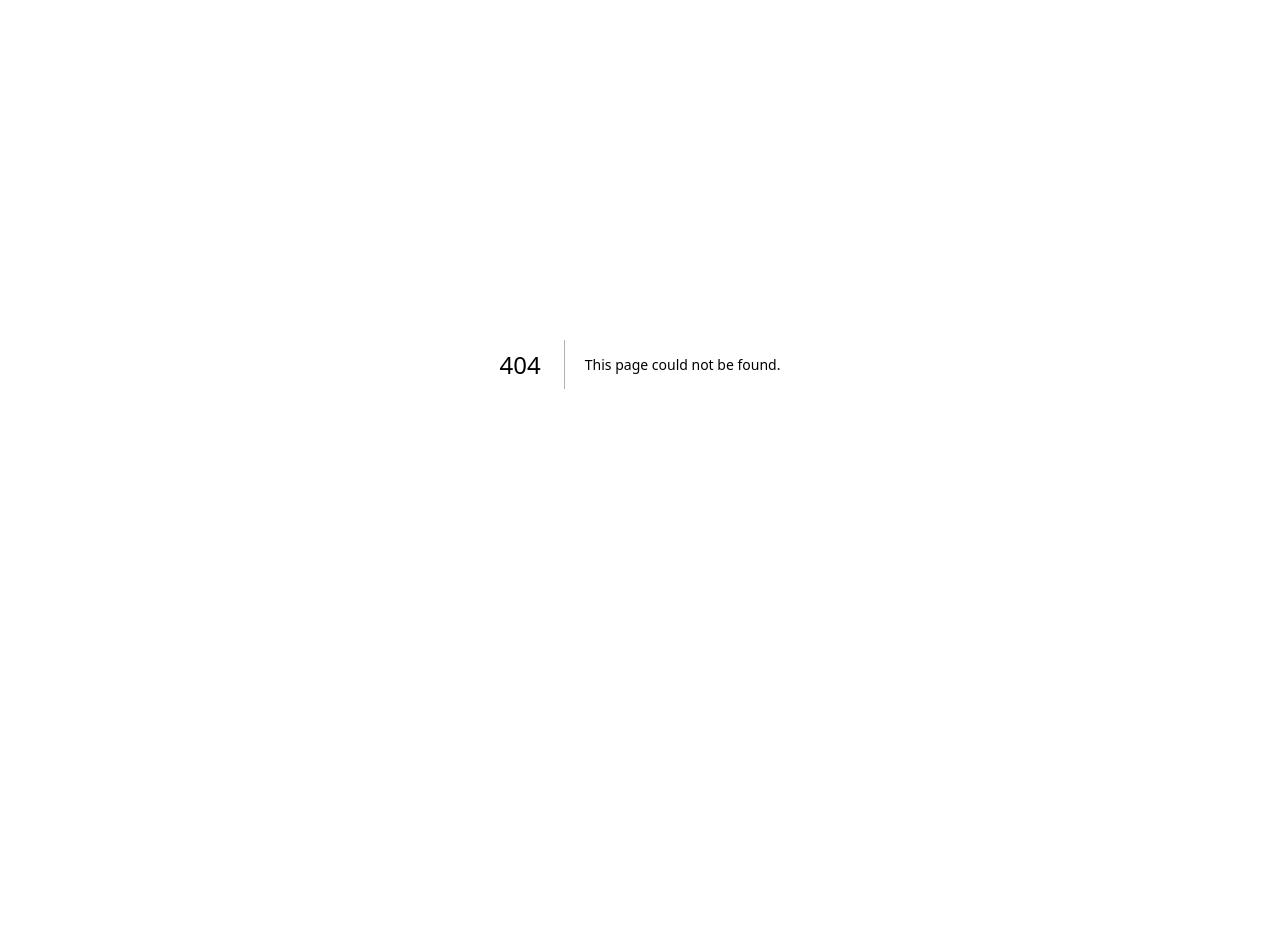
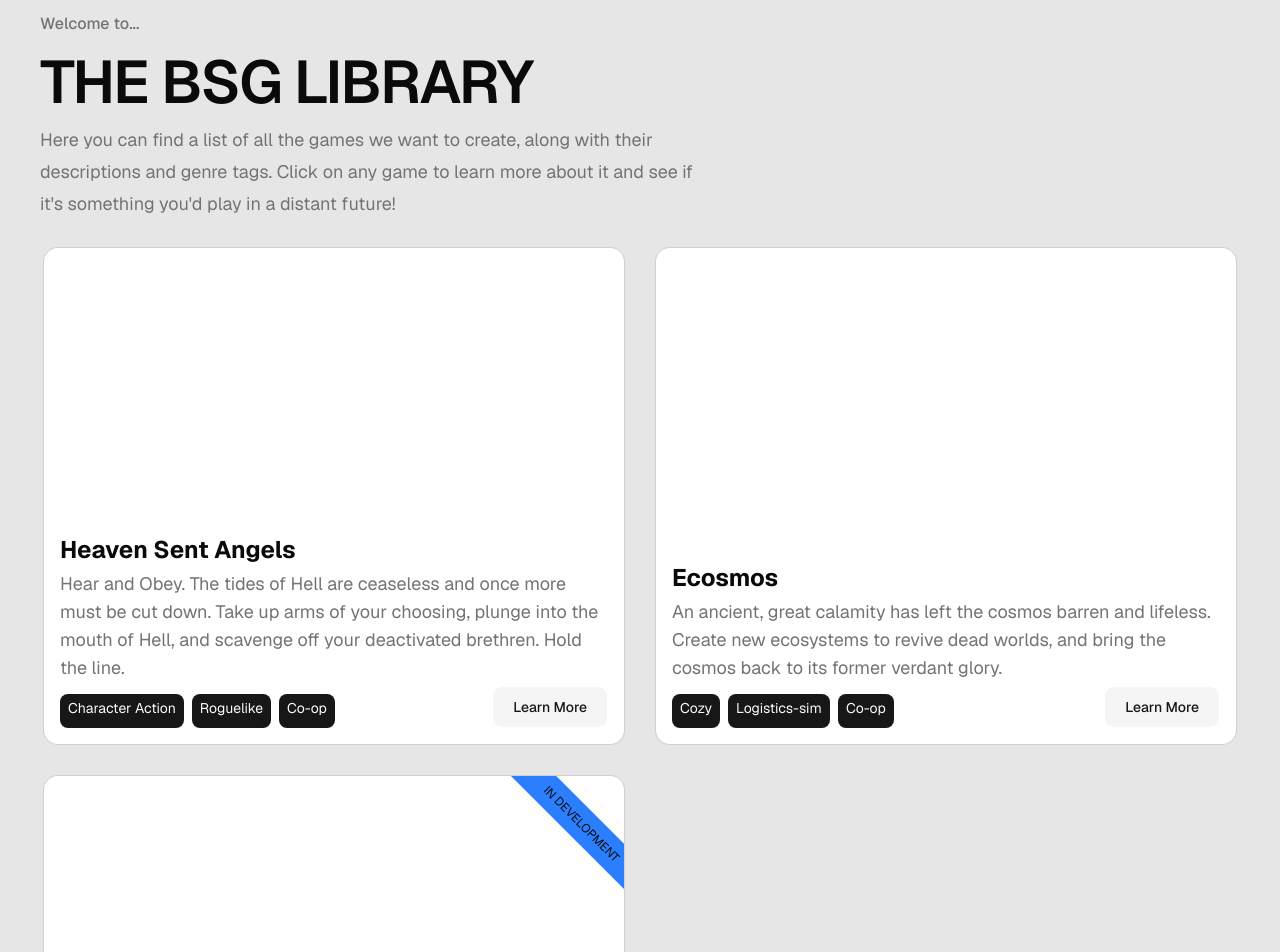
Before and after one commit to FirePenguin99/BSG-Website, a Next.js app in the folder bsg-website/: page /games in a window 1280 px wide. Before the commit this address had no page. Shown: the part 180-1132 px from the top of the page. Before the commit the page ends 944 px from the top, so only its background shows below. Built offline with nearby package versions, Linux system fonts and the light colour scheme.

Commit message:
feat: implement game list and improved game cards

```diff
--- /dev/null
+++ b/bsg-website/src/app/games/game_page.tsx
@@ -0,0 +1,12 @@
+export default function GamePage() {
+  return (
+    <main className="mx-auto max-w-8xl flex w-full flex-col px-6 py-8 sm:px-10 sm:py-12">
+      <p className="mb-4 text-sm font-medium text-muted-foreground">
+          Cut down the tides in...
+        </p>
+      <h1 className="max-w-3xl text-4xl font-semibold tracking-tight text-balance sm:text-6xl">
+          HEAVEN SENT ANGELS
+        </h1>
+    </main>
+  );
+}
--- /dev/null
+++ b/bsg-website/src/app/games/page.tsx
@@ -0,0 +1,54 @@
+import GameCard from "@/components/game_card";
+
+export default function GameList() {
+  const data = [
+      {
+          title: "Heaven Sent Angels",
+          description: "Hear and Obey. The tides of Hell are ceaseless and once more must be cut down. Take up arms of your choosing, plunge into the mouth of Hell, and scavenge off your deactivated brethren. Hold the line.",
+          tags: ["Character Action", "Roguelike", "Co-op"],
+          url: "" ,
+          imageUrl: "",
+          isInDevelopment: false,
+      },
+      {
+          title: "Ecosmos",
+          description: "An ancient, great calamity has left the cosmos barren and lifeless. Create new ecosystems to revive dead worlds, and bring the cosmos back to its former verdant glory.",
+          tags: ["Cozy", "Logistics-sim", "Co-op"],
+          url: "" ,
+          imageUrl: "",
+          isInDevelopment: false,
+      },
+      {
+          title: "Court Casters",
+          description: "Cast a myriad of spells with your fellow mages in local co-op. First one to destroy the opposing wizard tower wins! But don't get overzealous my aspiring neophyte, for your own spells can be reflected back at you, inciting your doom if thou art careless in thy assault!",
+          tags: ["Local co-op", "Casual", "Party Game"],
+          url: "",
+          imageUrl: "",
+          isInDevelopment: true,
+      },
+  ];
+
+  return (
+    <main className="mx-auto max-w-8xl flex w-full flex-col px-6 py-8 sm:px-10 sm:py-12">
+      <p className="mb-4 text-md font-medium text-muted-foreground">
+        Welcome to...
+      </p>
+      <h1 className="max-w-3xl text-4xl font-semibold tracking-tight text-balance sm:text-6xl">
+        THE BSG LIBRARY
+      </h1>
+      <p className="mt-3 max-w-2xl text-lg leading-8 text-muted-foreground">
+        Here you can find a list of all the games we want to create, along with their descriptions and genre tags. Click on any game to learn more about it and see if it's something you'd play in a distant future!
+      </p>
+
+      <section className="grid grid-cols-1 lg:grid-cols-2 gap-6 mt-6">
+        {data.map((game, index) => (
+          <GameCard
+            className="lg:basis-1/3"
+            key={index}
+            addedHeight="h-60"
+            game_title={game.title} game_description={game.description} game_tags={game.tags} gamePageUrl={game.url} imageUri={game.imageUrl} isInDevelopment={game.isInDevelopment} />
+        ))}
+      </section>
+    </main>
+  );
+}
--- a/bsg-website/src/app/hello/page.tsx
+++ /dev/null
@@ -1,13 +0,0 @@
-export default function Hello() {
-  return (
-    <main style={{ padding: '2rem', fontFamily: 'sans-serif' }}>
-      <h1>Welcome</h1>
-      <p>This is a basic TSX page template.</p>
-
-      <section style={{ marginTop: '1.5rem' }}>
-        <h2>Section Title</h2>
-        <p>Add your content here.</p>
-      </section>
-    </main>
-  );
-}
--- a/bsg-website/src/components/game_card.tsx
+++ b/bsg-website/src/components/game_card.tsx
@@ -4,23 +4,37 @@ import RouterButton from "./router_button";
 
 export interface GameCardProps {
     className?: string;
+    addedHeight?: string;
     game_title: string;
     game_description: string;
     game_tags?: string[];
+    game_inspirations?: string[];
     gamePageUrl: string;
     imageUri?: string;
+    isInDevelopment?: boolean;
 }
 
-export default function GameCard({ className, game_title, game_description, game_tags, gamePageUrl, imageUri }: GameCardProps) {
+export default function GameCard({ className, addedHeight, game_title, game_description, game_tags, game_inspirations, gamePageUrl, imageUri, isInDevelopment }: GameCardProps) {
     return (
         <div className={`p-1 ${className}`}>
             <Card>
                 <CardContent
                     style={{ "--image-url": `url(${imageUri})` } as React.CSSProperties}
-                    className="bg-[image:var(--image-url)] aspect-5/4 flex flex-row gap-3 items-end justify-between">
-                    <div>
+                    className="relative bg-[image:var(--image-url)] aspect-5/4 flex flex-col items-end justify-between">
+
+
+
+                    <span className={`h-30 w-0 ${addedHeight}`}></span>
+
+                    <div className="flex flex-col gap-1">
                         <h1 className="md:text-2xl font-bold">{game_title}</h1>
                         <h2 className="text-xs lg:text-lg text-muted-foreground">{game_description}</h2>
+
+                        {game_inspirations && game_inspirations.length > 0 && (
+                            <span className="text-sm lg:text-lg">{`Inspired by: ${game_inspirations.join(", ")}`}</span>
+                        )}
+
+                        <div className="flex flex-wrap gap-2 justify-between">
                             {game_tags && game_tags.length > 0 && (
                                 <div className="flex flex-wrap gap-2 mt-2 ">
                                     {game_tags.map((tag, index) => (
@@ -30,10 +44,14 @@ export default function GameCard({ className, game_title, game_description, game
                                     ))}
                                 </div>
                             )}
-                    </div>
-                    <RouterButton className="md:p-5 text-xs md:text-sm" url={gamePageUrl}>
+                            <RouterButton className="md:p-5 text-xs md:text-sm" url={gamePageUrl} variant="secondary">
                                 {"Learn More"}
                             </RouterButton>
+                        </div>
+                    </div>
+                    {isInDevelopment && (
+                        <span className="bg-blue-500 p-1 lg:py-2 px-10 rotate-45 text-xs whitespace-nowrap absolute top-4 -right-12">IN DEVELOPMENT</span>
+                    )}
                 </CardContent>
             </Card>
         </div>
--- a/bsg-website/src/components/game_carousel.tsx
+++ b/bsg-website/src/components/game_carousel.tsx
@@ -7,7 +7,7 @@ import {
 } from "@/components/ui/carousel"
 import Autoplay from "embla-carousel-autoplay"
 import GameCard from "./game_card";
-import { Card, CardContent, CardHeader, CardTitle } from "./ui/card";
+import { Card, CardContent } from "./ui/card";
 import RouterButton from "./router_button";
 
 export interface GameCarouselProps {
@@ -21,6 +21,7 @@ const data = [
         tags: ["Character Action", "Roguelike", "Co-op"],
         url: "" ,
         imageUrl: "",
+        isInDevelopment: false,
     },
     {
         title: "Ecosmos",
@@ -28,6 +29,7 @@ const data = [
         tags: ["Cozy", "Logistics-sim", "Co-op"],
         url: "" ,
         imageUrl: "",
+        isInDevelopment: false,
     },
     {
         title: "Court Casters",
@@ -35,6 +37,7 @@ const data = [
         tags: ["Local co-op", "Casual", "Party Game"],
         url: "",
         imageUrl: "",
+        isInDevelopment: true,
     },
 ];
 
@@ -51,7 +54,7 @@ export default function GameCarousel({ className }: GameCarouselProps) {
                 <CarouselContent>
                     {data.map((game, index) => (
                         <CarouselItem key={index} className="lg:basis-1/2">
-                            <GameCard game_title={game.title} game_description={game.description} game_tags={game.tags} gamePageUrl={game.url} imageUri={game.imageUrl} />
+                            <GameCard game_title={game.title} game_description={game.description} game_tags={game.tags} gamePageUrl={game.url} imageUri={game.imageUrl} isInDevelopment={game.isInDevelopment} />
                         </CarouselItem>
                     ))}
                     <CarouselItem className="lg:basis-1/2">
```
Lines whose indentation alone changed are shown as unchanged.
